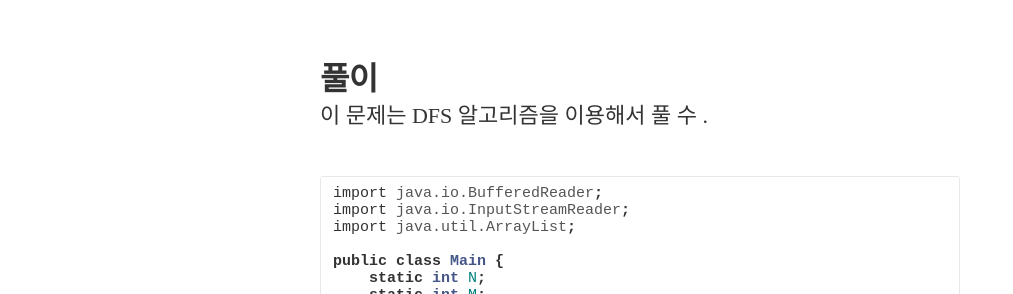
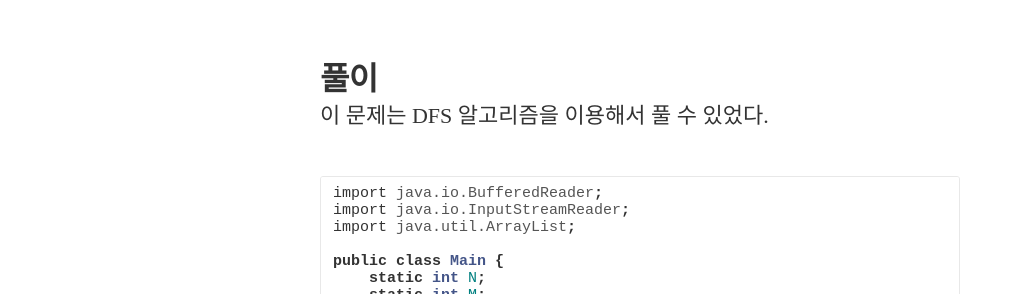
Before and after one commit to pss407/pss407.github.io, a Jekyll site: the page built from _posts/2020-10-01-백준#13023.md, in a window 1280 px wide and 900 px high, scrolled down 3381 px. Shown: the part 157-451 px from the top of the window, without its empty margins (0-1013 px from the left). Built offline with Jekyll 4.4.1, drawn with Linux system fonts in a browser that asks for light colours; nearby versions of some CDN libraries; some web fonts are replaced.

Commit message:
Update 2020-10-01-백준#13023.md

````diff
--- a/_posts/2020-10-01-백준#13023.md
+++ b/_posts/2020-10-01-백준#13023.md
@@ -115,7 +115,7 @@ BOJ 알고리즘 캠프에는 총 N명이 참가하고 있다. 사람들은 0번
 풀이
 --------------------------
 
-이 문제는 DFS 알고리즘을 이용해서 풀 수 .
+이 문제는 DFS 알고리즘을 이용해서 풀 수 있었다.
 
 ```java
 import java.io.BufferedReader;
````
